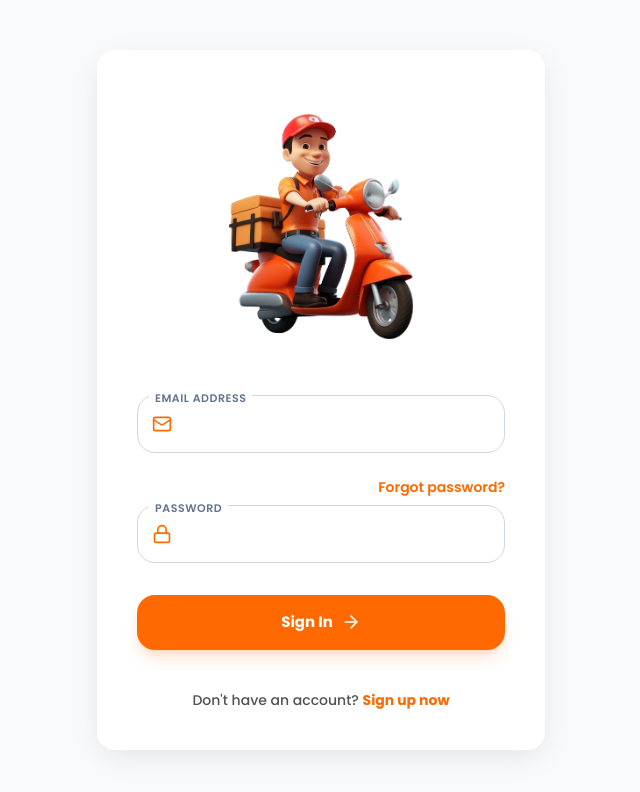
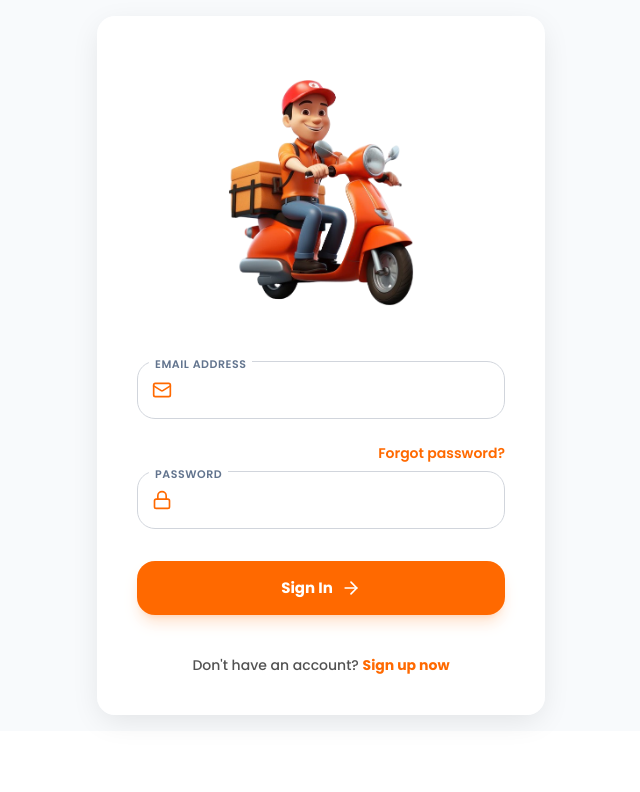
Before and after one commit to ajitkushwaha2806/nearby-customer, a Next.js app: page /login in a window 1280 px wide. Shown: the top 792 px of the page, without its empty margins (319-959 px from the left). Built offline with nearby package versions, Linux system fonts and the light colour scheme.

Commit message:
update : fixed vh

```diff
--- a/src/app/login/page.jsx
+++ b/src/app/login/page.jsx
@@ -38,7 +38,7 @@ export default function LoginPage() {
     });
 
     return (
-        <div className="flex min-h-[100dvh] flex-col bg-white font-poppins sm:items-center sm:justify-center sm:bg-slate-50 sm:p-4">
+        <div className="flex min-h-[90vh] flex-col bg-white font-poppins sm:items-center sm:justify-center sm:bg-slate-50 sm:p-4">
             <div className="flex w-full max-w-md flex-1 flex-col justify-center px-6 py-12 sm:flex-none sm:rounded-2xl sm:bg-white/90 sm:p-10 sm:shadow-[0_8px_30px_-4px_rgba(0,0,0,0.1)] sm:backdrop-blur-xl">
                 <div className="mb-8 flex flex-col items-center text-center">
                     <img
--- a/src/app/register/page.jsx
+++ b/src/app/register/page.jsx
@@ -30,7 +30,7 @@ export default function RegisterPage() {
     };
 
     return (
-        <div className="flex min-h-[100dvh] flex-col bg-white font-poppins sm:items-center sm:justify-center sm:bg-slate-50 sm:p-4">
+        <div className="flex min-h-[90vh] flex-col bg-white font-poppins sm:items-center sm:justify-center sm:bg-slate-50 sm:p-4">
             <div className="flex w-full max-w-md flex-1 flex-col justify-center px-6 py-12 sm:flex-none sm:rounded-2xl sm:bg-white/90 sm:p-10 sm:shadow-[0_8px_30px_-4px_rgba(0,0,0,0.1)] sm:backdrop-blur-xl">
                 <div className="mb-8 flex flex-col items-center text-center">
                     <img
```
